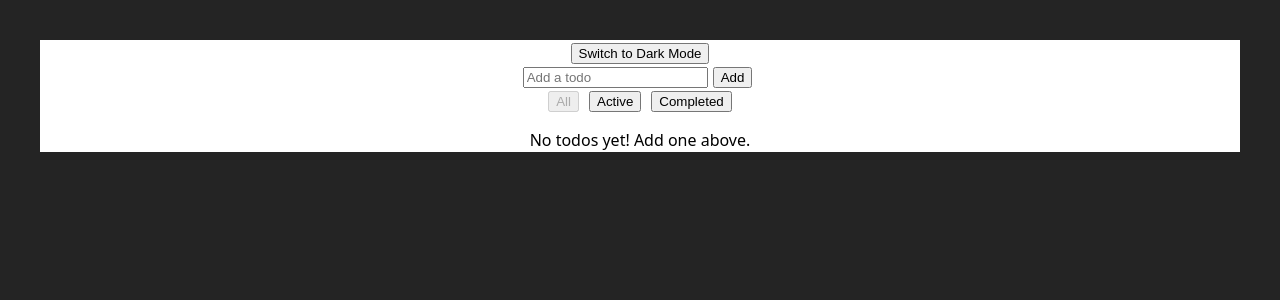
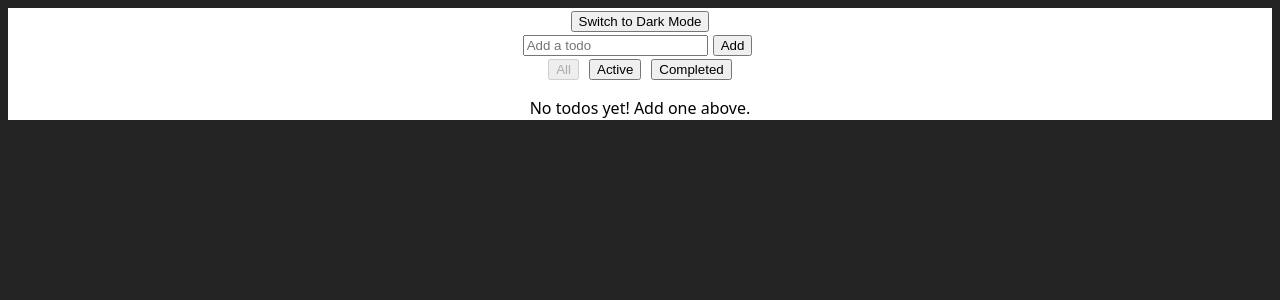
Before and after one commit to structbase/TodoContext, a React (Vite) app: page / in a window 1280 px wide. Shown: the top 300 px of the page. Built offline with nearby package versions, Linux system fonts and the light colour scheme.

Commit message:
Add Bootstrap dependency and update App.css layout

```diff
--- a/package.json
+++ b/package.json
@@ -10,6 +10,7 @@
     "preview": "vite preview"
   },
   "dependencies": {
+    "bootstrap": "^5.3.8",
     "react": "^19.2.0",
     "react-dom": "^19.2.0"
   },
--- a/src/App.css
+++ b/src/App.css
@@ -1,8 +1,9 @@
 #root {
-  max-width: 1280px;
+  max-width: 100%;
+  max-height: 100%;
   margin: 0 auto;
-  padding: 2rem;
   text-align: center;
+
 }
 
 .light-theme {
```
Also changed, not shown: 2 other files (tests, documents, lock files or other folders).
